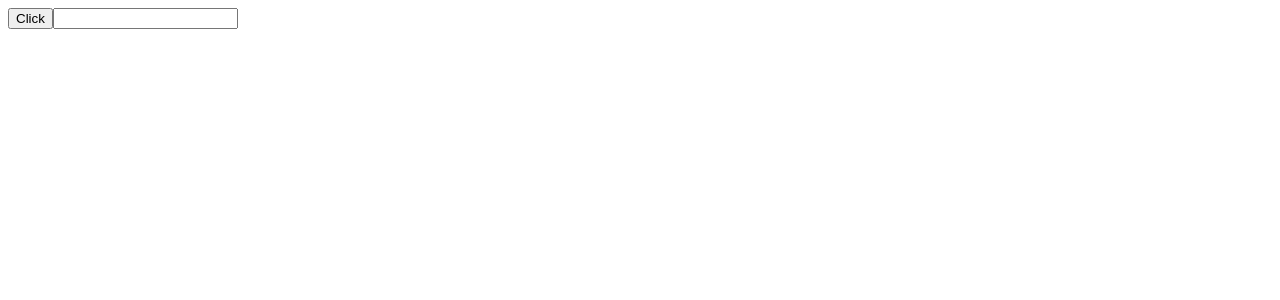
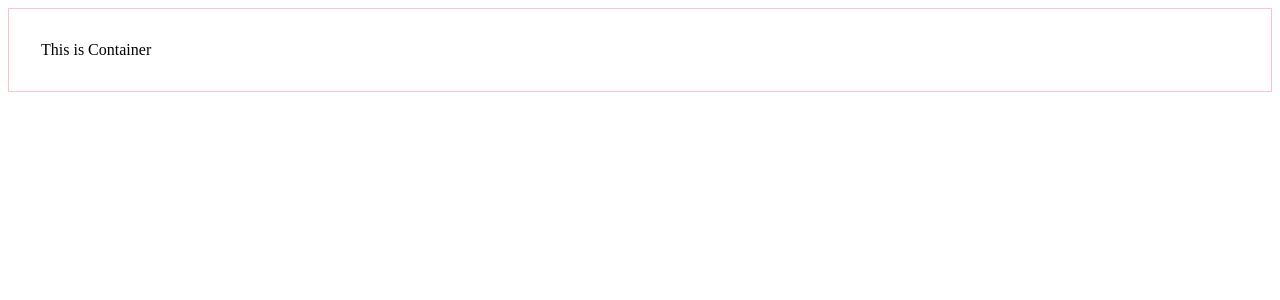
Before and after one commit to sadanmian/react-ts, a React (Vite) app: page / in a window 1280 px wide. Shown: the top 300 px of the page. Built offline with nearby package versions, Linux system fonts and the light colour scheme.

Commit message:
7 - Style Props

```diff
--- a/src/App.tsx
+++ b/src/App.tsx
@@ -1,15 +1,9 @@
-import { Button } from "./components/Button";
-import { Input } from "./components/Input";
+import Container from "./components/Container";
 
 function App() {
   return (
     <div>
-      <Button
-        handleClick={(event, id) => {
-          console.log("button clicked", event, id);
-        }}
-      />
-      <Input value="" handleChange={(event) => console.log(event)} />
+      <Container styles={{ border: "1px solid pink", padding: "2rem" }} />
     </div>
   );
 }
--- /dev/null
+++ b/src/components/Container.tsx
@@ -0,0 +1,9 @@
+type ContainerProps = {
+  styles: React.CSSProperties;
+};
+
+function Container(props: ContainerProps) {
+  return <div style={props.styles}>This is Container</div>;
+}
+
+export default Container;
```
